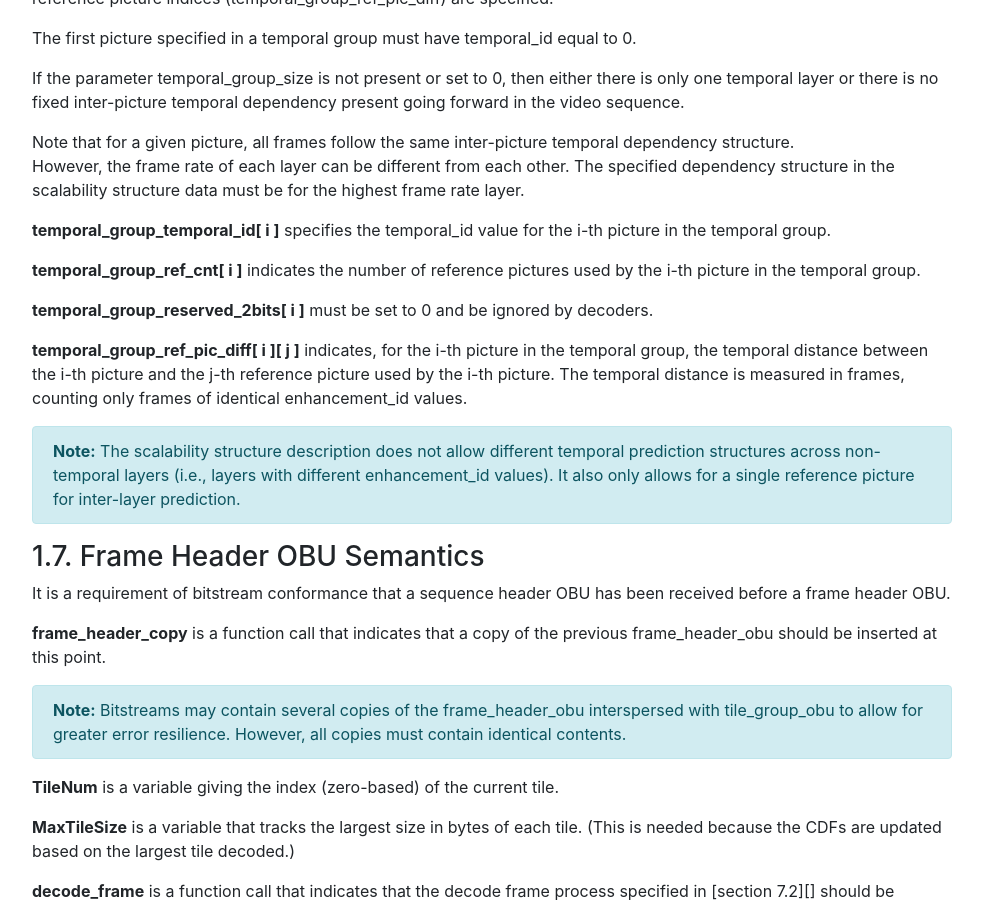
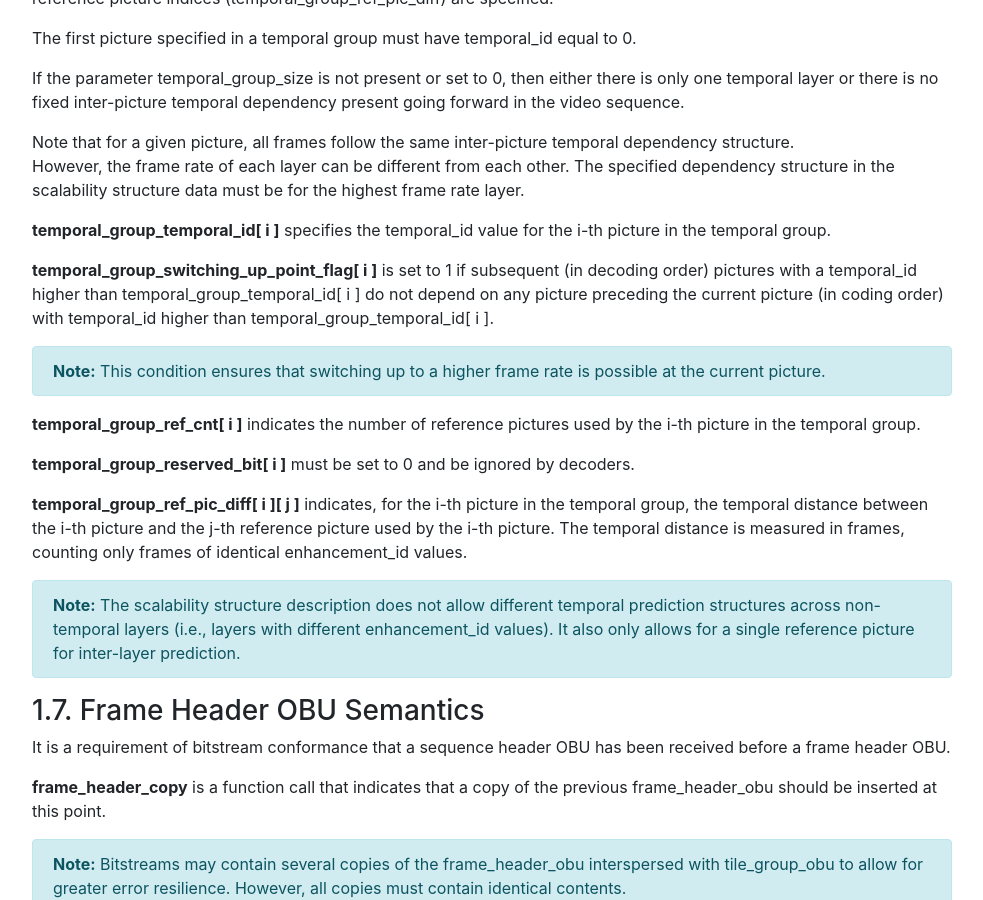
Before and after one commit to AOMediaCodec/av1-spec, a Jekyll site: the page built from 07.bitstream.semantics.md, in a window 1280 px wide and 900 px high, scrolled down 13539 px. Shown: the whole window, without its empty margins (53-1036 px from the left). Built offline with Jekyll 4.4.1, drawn with Linux system fonts in a browser that asks for light colours; nearby versions of some CDN libraries; our own code applies the rules of GitHub Pages for plain Markdown files.

Commit message:
Add semantics for temporal_group_switching_up_point_flag

```diff
--- a/07.bitstream.semantics.md
+++ b/07.bitstream.semantics.md
@@ -525,10 +525,18 @@ structure in the scalability structure data must be for the highest frame rate l
 
 **temporal_group_temporal_id[ i ]** specifies the temporal_id value for the i-th picture in the temporal group.
 
+**temporal_group_switching_up_point_flag[ i ]** is set to 1 if subsequent (in decoding order) pictures with
+a temporal_id higher than temporal_group_temporal_id[ i ] do not depend on any picture preceding the
+current picture (in coding order) with temporal_id higher than temporal_group_temporal_id[ i ].
+
+**Note:** This condition ensures that switching up to a higher frame rate is possible at the current
+picture.
+{:.alert .alert-info }
+
 **temporal_group_ref_cnt[ i ]** indicates the number of reference pictures used by the i-th picture in the
 temporal group.
 
-**temporal_group_reserved_2bits[ i ]** must be set to 0 and be ignored by decoders.
+**temporal_group_reserved_bit[ i ]** must be set to 0 and be ignored by decoders.
 
 **temporal_group_ref_pic_diff[ i ][ j ]** indicates, for the i-th picture in the temporal group, the temporal
 distance between the i-th picture and the j-th reference picture used by the i-th picture.  The temporal
```
Also changed, not shown: 06.bitstream.syntax.md (+2 -2 lines).
